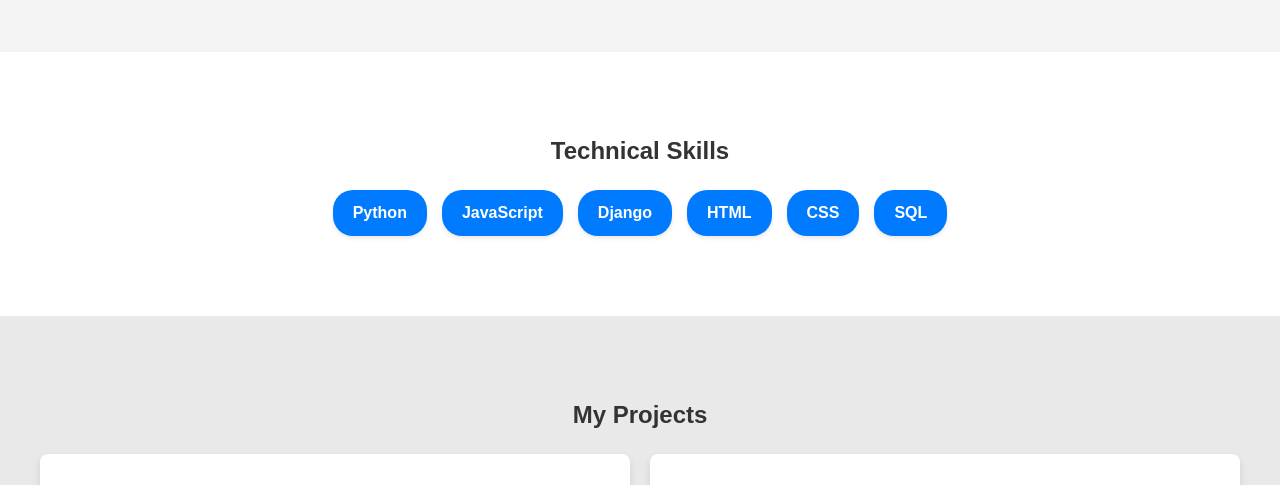
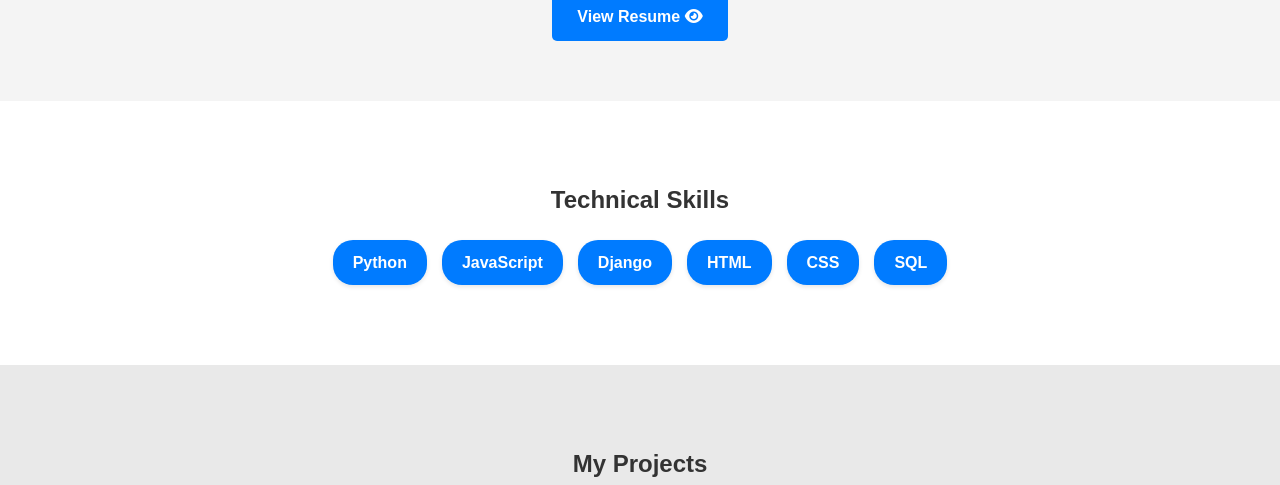
Before and after one commit to Akash0113/Akash_portfolio, a plain HTML site: page index.html in a window 1280 px wide. Shown: the part 615-1100 px from the top of the page. Drawn offline with Linux system fonts and the light colour scheme; files whose address does not match are found by name.

Commit message:
Update index.html

```diff
--- a/index.html
+++ b/index.html
@@ -26,7 +26,7 @@
         <section id="about">
             <div class="about-container">
                 <img src="assets/images/akash.img.jpg" alt="Akash M" class="profile-pic">
-                <h1>Hi, I'm Akash M </h1>
+                <h1>Hi, I'm Akash M</h1>
                 <p class="tagline">Web Developer | Python & Django Enthusiast</p>
                 <p class="bio">
                     I am a recent graduate from <strong>Siddharth Institute of Engineering & Technology</strong>,
@@ -40,11 +40,18 @@
                     <a href="https://linkedin.com/in/akash-m-b28658306" target="_blank"><i class="fab fa-linkedin"></i></a>
                     <a href="https://github.com/Akash0113" target="_blank"><i class="fab fa-github"></i></a>
                 </div>
+
+                <div class="resume-button-container">
+                    <a href="assets/Resume/Akash M_Resume.pdf" class="cta-button" target="_blank">
+                        View Resume <i class="fas fa-eye"></i>
+                    </a>
+                </div>
+
             </div>
         </section>
 
         <section id="skills">
-            <h2>Technical Skills </h2>
+            <h2>Technical Skills</h2>
             <div class="skills-grid">
                 <div class="skill-item">Python</div>
                 <div class="skill-item">JavaScript</div>
@@ -56,20 +63,16 @@
         </section>
 
         <section id="projects">
-            <h2>My Projects </h2>
+            <h2>My Projects</h2>
             <div class="project-grid">
                 <div class="project-card">
-
                     <h3>Smart Crop Recommendation Using IoT</h3>
                     <p>Designed and implemented an IoT system using Arduino and various sensors for real-time data collection. Features remote monitoring via cloud platforms and automated protection mechanisms.</p>
-
                 </div>
                 <div class="project-card">
-
                     <h3>Meal Mate: A Full-Stack Food Ordering Platform</h3>
                     <p>Designed a full-stack application with relational database models, user authentication, cart functionality, and secure payments using Razorpay.</p>
                     <div class="project-links">
-
                         <a href="https://github.com/Akash0113" target="_blank">Source Code</a>
                     </div>
                 </div>
@@ -77,7 +80,7 @@
         </section>
 
         <section id="experience">
-            <h2>Experience & Certifications </h2>
+            <h2>Experience & Certifications</h2>
             <div class="experience-item">
                 <h3>Full Stack Development Training</h3>
                 <p><strong>KodNest:</strong> Gained hands-on experience in building web applications using Python, Django, HTML, CSS, JavaScript and MySQL.</p>
@@ -87,8 +90,6 @@
                 <ul>
                     <li>Full Stack Developer – KodNest</li>
                     <li>Introduction to IOT – NPTEL</li>
-
-
                 </ul>
             </div>
         </section>
```
Lines whose indentation alone changed are shown as unchanged.
